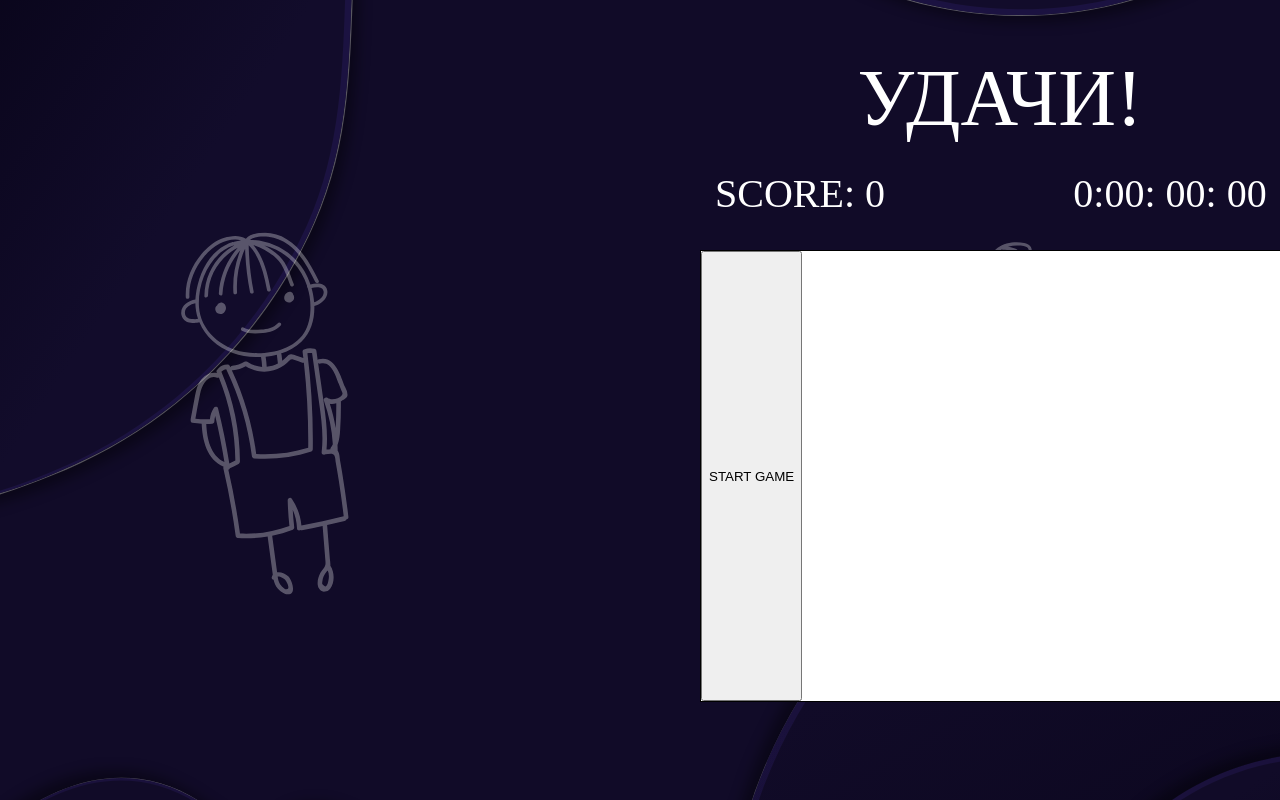
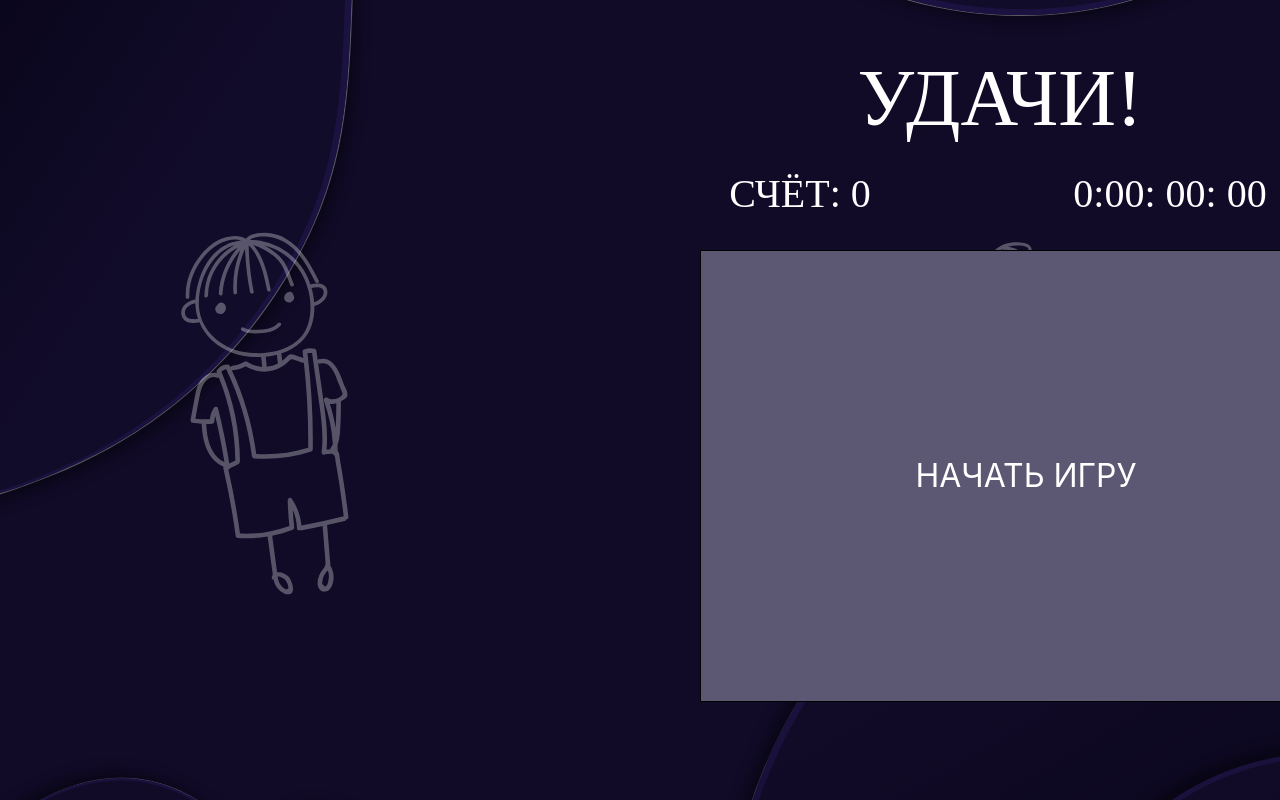
Before and after one commit to eeershov/j-hack-team37, a React (Vite) app in the folder client/: page / in a window 1280 px wide. Both pictures are taken after a click on the button "НАЧАТЬ ИГРУ". Shown: the top 800 px of the page. Built offline with nearby package versions, Linux system fonts and the light colour scheme; a web font is replaced by a local one.

Commit message:
fix: styles and text

```diff
--- a/client/src/components/Game/game.css
+++ b/client/src/components/Game/game.css
@@ -12,8 +12,19 @@
   margin: 0 0 0px 700px;
 }
 .start-game-button {
-  color: black;
+  color: white;
+  font-size: 32px;
+  width: 100%;
   position: relative;
+  font-family: Inter, system-ui, Avenir, Helvetica, Arial, sans-serif;
+  line-height: 1.5;
+  font-weight: 400;
+  background-color: #5C5772;
+  border: 0;
+}
+
+.start-game-button:hover {
+  background-color: #150E36;
 }
 
 .duck {
--- a/client/src/components/Game/index.tsx
+++ b/client/src/components/Game/index.tsx
@@ -52,7 +52,7 @@ const Game: React.FC = () => {
   }, [HEIGHT, WIDTH])
 
   // :^)
-  if(score===240) {
+  if(score>=240) {
     dispatch(playGame(false));
     dispatch(selectPage('Results'));
   }
@@ -60,11 +60,11 @@ const Game: React.FC = () => {
   return (
     <div className="Game">
       <h1 className='title-game'>УДАЧИ!</h1>
-      <p  className='score'>Score: {score}</p>
+      <p  className='score'>Счёт: {score}</p>
       <Stopwatch />
       <div className="game-container">
         {
-          isGameStarted ? ducks : <button className='start-game-button' onClick={() => dispatch(playGame(true))}>START GAME {isGameStarted}</button>
+          isGameStarted ? ducks : <button className='start-game-button' onClick={() => dispatch(playGame(true))}>НАЧАТЬ ИГРУ {isGameStarted}</button>
         }
       </div>
     </div>
--- a/client/src/pages/Rules.page.tsx
+++ b/client/src/pages/Rules.page.tsx
@@ -14,7 +14,7 @@ const StartMenu = function () {
         <img src={girlMainMenu} className="girlMenu" alt="girlMenu" />
         <span className='startMenu'>
             <h2 className="title">Мини-игра <br/> Страхи приемных детей</h2>
-            <h3 className="rules">Победите все страхи как можно быстрее, <br/> за каждый “убитый” страх вам начисляются очки. </h3>
+            <h3 className="rules">Одолейте все страхи как можно быстрее, <br/> за каждый побеждённый страх вам начисляются очки. </h3>
             <Menu/>
         </span>
         </>
```
